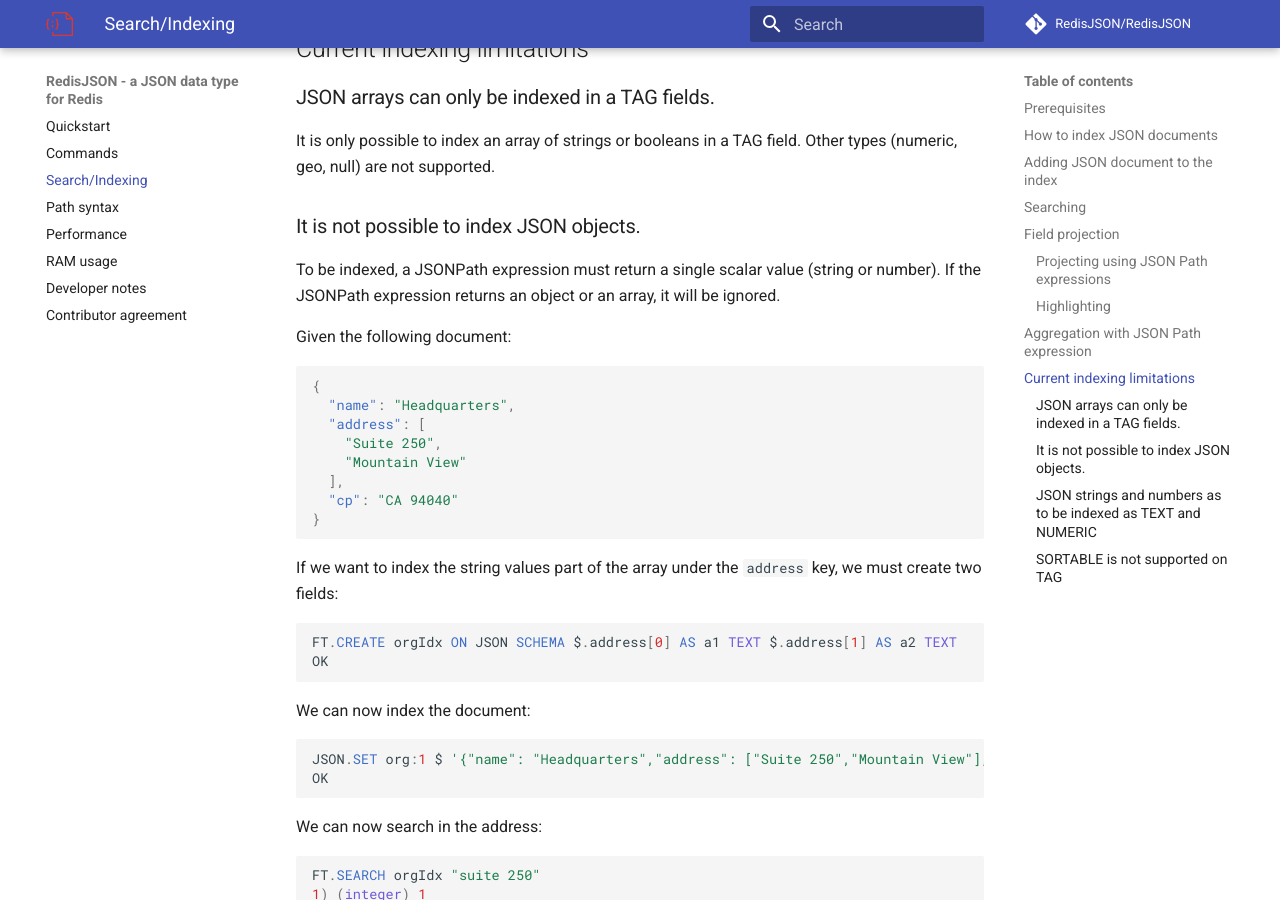
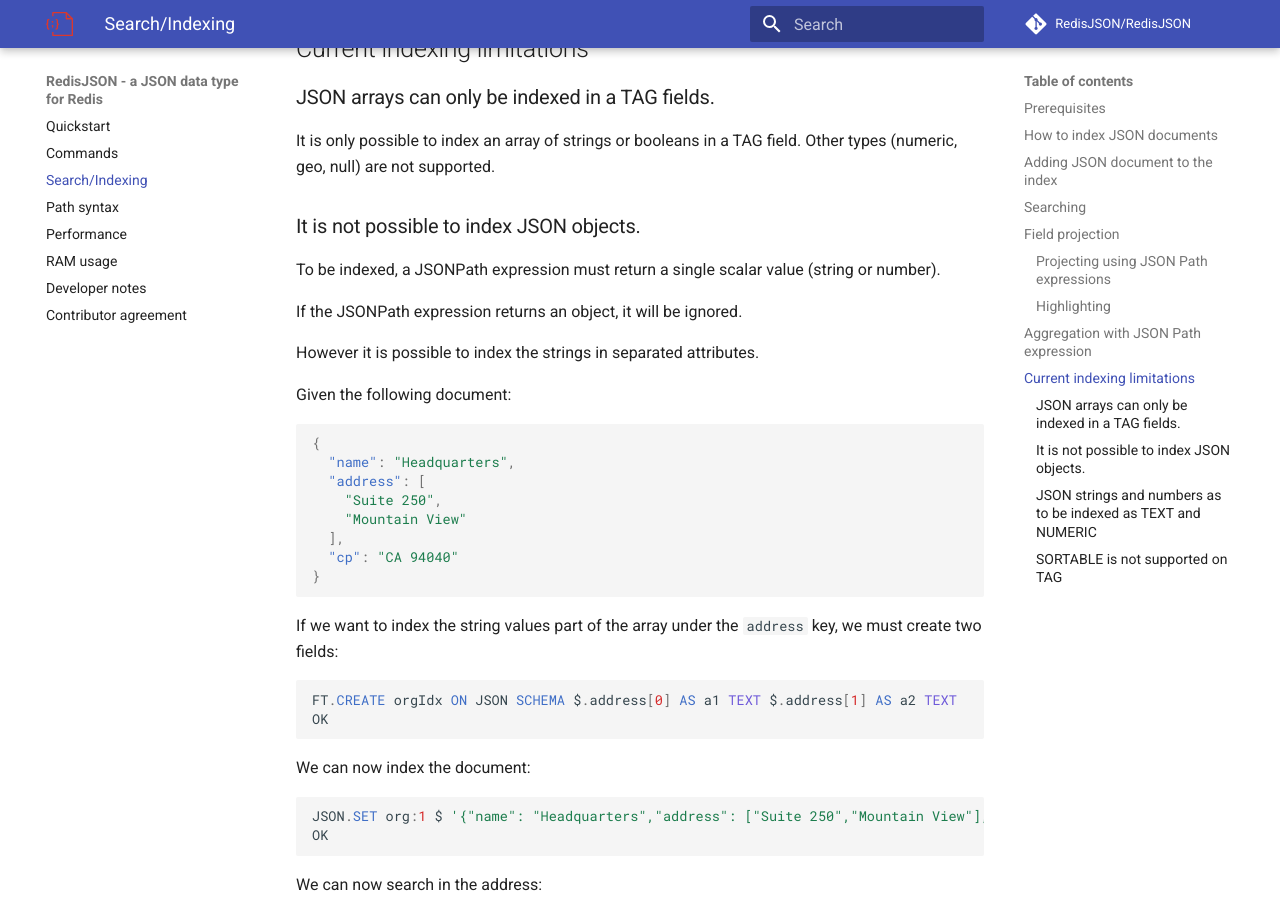
Before and after one commit to RedisJSON/RedisJSON, an MkDocs documentation site: the page built from docs/indexing_JSON.md, in a window 1280 px wide and 900 px high, scrolled down 3512 px. Built offline with MkDocs 1.6.1 and Material for MkDocs 9.7.7, drawn with Linux system fonts in a browser that asks for light colours; comment, search, counter and statistics services are not loaded.

Commit message:
Remove reference to array in the object limitation

```diff
--- a/docs/indexing_JSON.md
+++ b/docs/indexing_JSON.md
@@ -155,7 +155,10 @@
 ### It is not possible to index JSON objects.
 
 To be indexed, a JSONPath expression must return a single scalar value (string or number).
-If the JSONPath expression returns an object or an array, it will be ignored.
+
+If the JSONPath expression returns an object, it will be ignored.
+
+However it is possible to index the strings in separated attributes.
 
 Given the following document:
 
```
